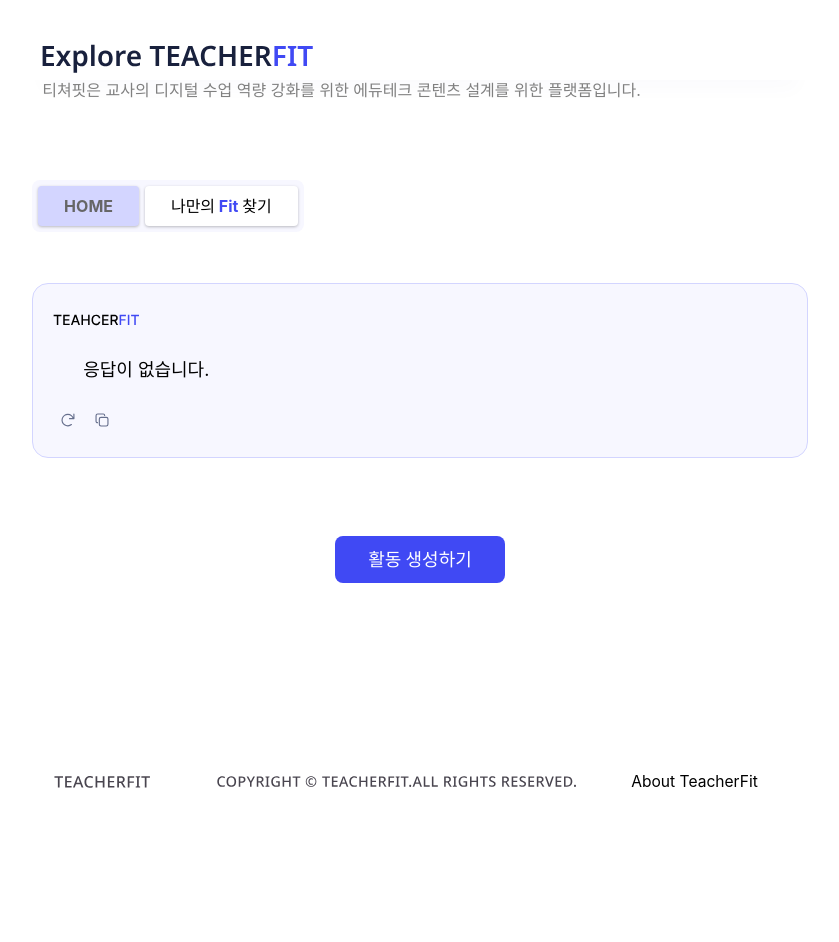
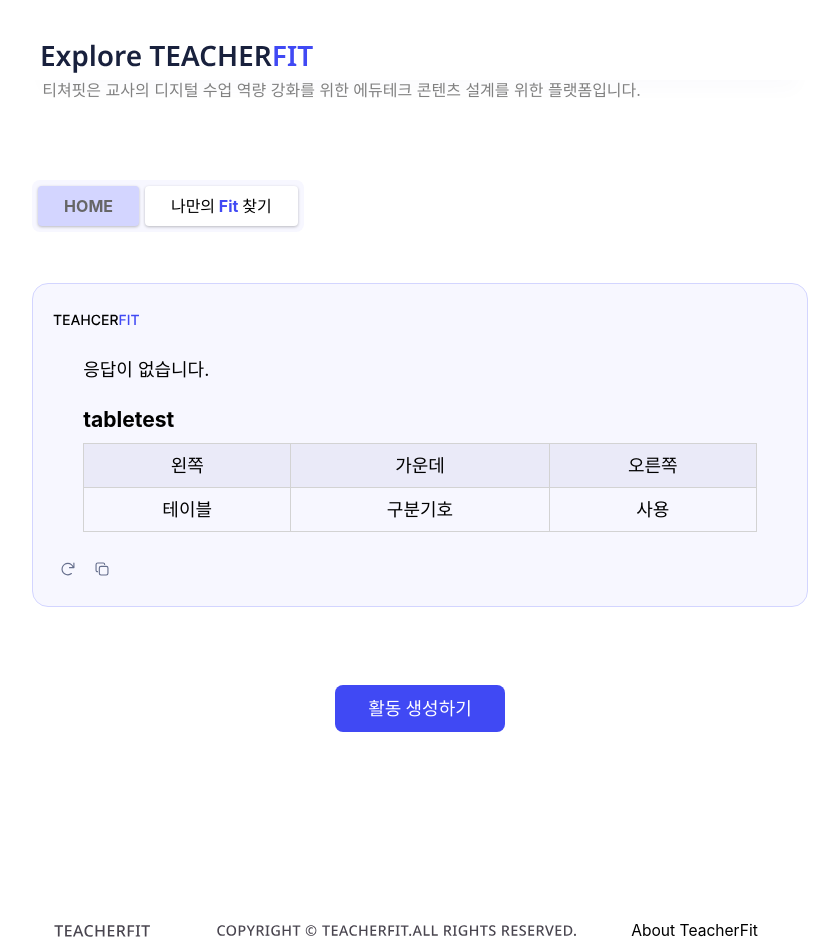
Before and after one commit to Teacher-fit/Frontend, a React (Vite) app: page /result in a window 1280 px wide. Shown: the whole page, without its empty margins (220-1059 px from the left). Before the commit the page ends 800 px from the top, so only its background shows below. Built offline with nearby package versions, Linux system fonts and the light colour scheme.

Commit message:
style: result 페이지 응답 형식 style 수정

```diff
--- a/package.json
+++ b/package.json
@@ -16,6 +16,7 @@
     "react-dom": "^18.3.1",
     "react-markdown": "^9.0.1",
     "react-router-dom": "^6.26.2",
+    "remark-gfm": "^4.0.0",
     "styled-components": "^6.1.13"
   },
   "devDependencies": {
--- a/src/pages/MyFitResult.tsx
+++ b/src/pages/MyFitResult.tsx
@@ -2,6 +2,7 @@ import { useState } from 'react'
 import { useLocation } from 'react-router-dom'
 import styled from 'styled-components'
 import ReactMarkdown from 'react-markdown'
+import remarkGfm from 'remark-gfm'
 import { CopyToClipboard } from 'react-copy-to-clipboard'
 
 import Header from '../components/Header'
@@ -14,7 +15,7 @@ const MyFitResult = () => {
   const location = useLocation()
   const { content } = location.state || { content: '응답이 없습니다.' } // 서버 응답 데이터 받기
   //const ansString = JSON.stringify(content);
-  const ansString = content;
+  const ansString = content
   const [activeButton, setActiveButton] = useState<string>('home')
 
   // 버튼 클릭 시 active 상태 변경
@@ -22,9 +23,12 @@ const MyFitResult = () => {
     setActiveButton(buttonName)
   }
 
+  const markdownMock =
+    '### tabletest \n| 왼쪽 | 가운데 | 오른쪽 |\n| :--------: | :--------: | :--------: |\n| 테이블 | 구분기호 | 사용 || 내용 설명 | 마크다운 | 정렬 || 문법 | 외우세요 | 사용방법 |'
+
   return (
     <Root>
-      <Header/>
+      <Header />
       <Menu>
         <MenuCategory
           isActive={activeButton === 'home'}
@@ -44,7 +48,10 @@ const MyFitResult = () => {
           <img src={ChatLogo} />
         </AnswerInfo>
         <MarkdownWrapper>
-          <ReactMarkdown>{ansString}</ReactMarkdown>
+          <ReactMarkdown remarkPlugins={[remarkGfm]}>{ansString}</ReactMarkdown>
+          <ReactMarkdown remarkPlugins={[remarkGfm]}>
+            {markdownMock}
+          </ReactMarkdown>
         </MarkdownWrapper>
         <IconWrapper>
           <Icon src={ReloadIcon} />
@@ -152,6 +159,45 @@ export const AnswerInfo = styled.div`
 export const MarkdownWrapper = styled.div`
   margin-top: 30px;
   margin-left: 30px;
+  margin-right: 30px;
+
+  /* 표 테두리 스타일 추가 */
+  export const MarkdownWrapper = styled.div
+  margin-top: 30px;
+  margin-left: 30px;
+
+  /* Heading 태그 앞에 마진 추가 */
+  h1, h2, h3, h4, h5, h6 {
+    margin-top: 1em; /* 각 단락이 Heading으로 구분될 수 있도록 */
+  }
+
+  /* table의 데이터 가운데 정렬 */
+  table {
+    width: 100%; /* 테이블 너비를 100%로 */
+    border-collapse: collapse;
+    text-align: center; /* 테이블 안의 데이터 가운데 정렬 */
+    margin-top: 0.4em;
+  }
+
+  th, td {
+    border: 0.5px solid lightgray;
+    padding: 8px;
+  }
+
+  /* 첫 번째 열 전체의 배경색 변경 */
+  thead {
+    background-color: #EAEAF8;
+  }
+
+  /* H2 태그의 크기를 H3 크기로 줄임 */
+  h2 {
+    font-size: 1.17em;
+    margin-bottom: 0.1em;
+  }
+
+  li {
+    margin-left: 20px;
+  }
 `
 
 export const IconWrapper = styled.div`
```
Also changed, not shown: 1 other file (tests, documents, lock files or other folders).
